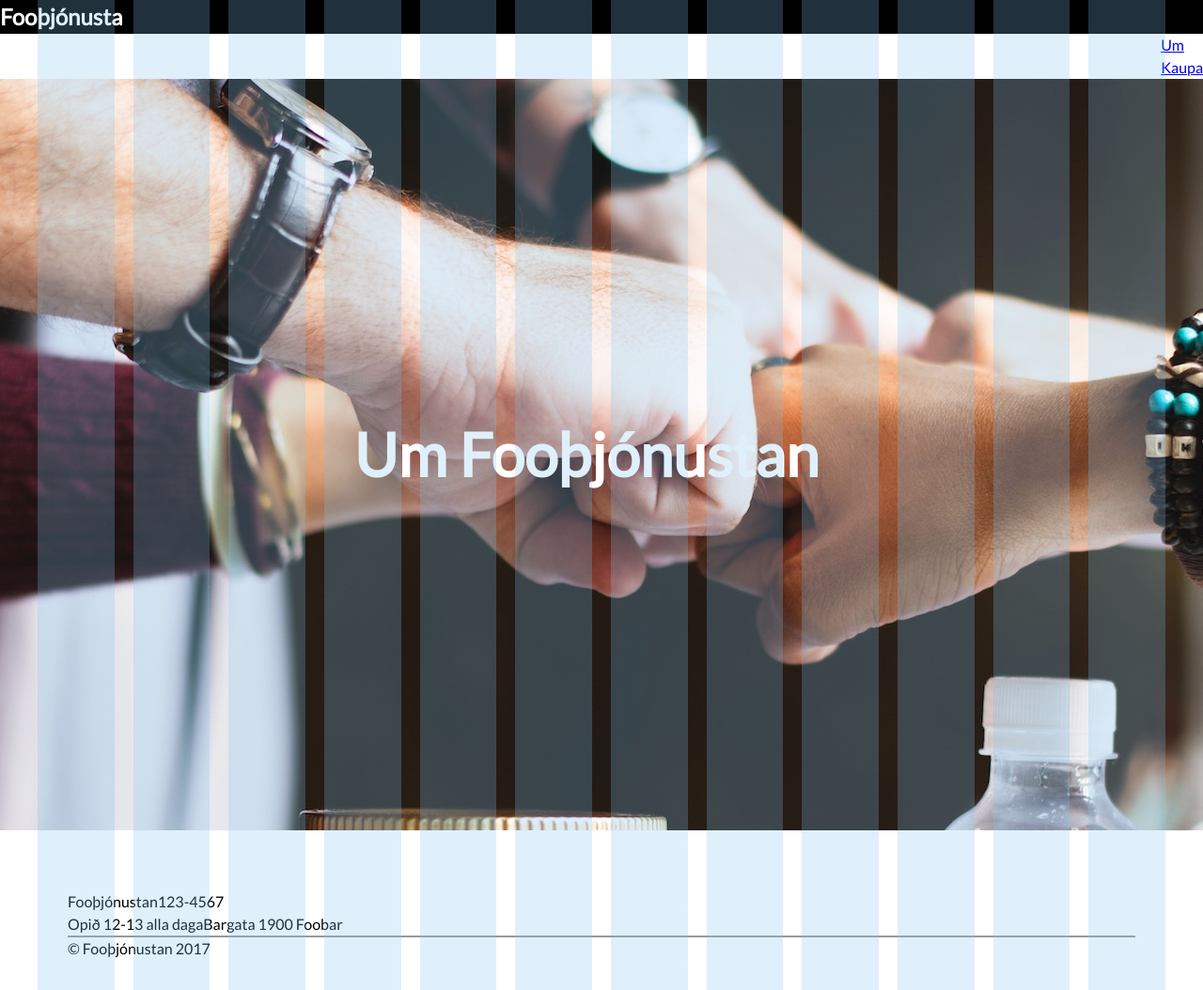
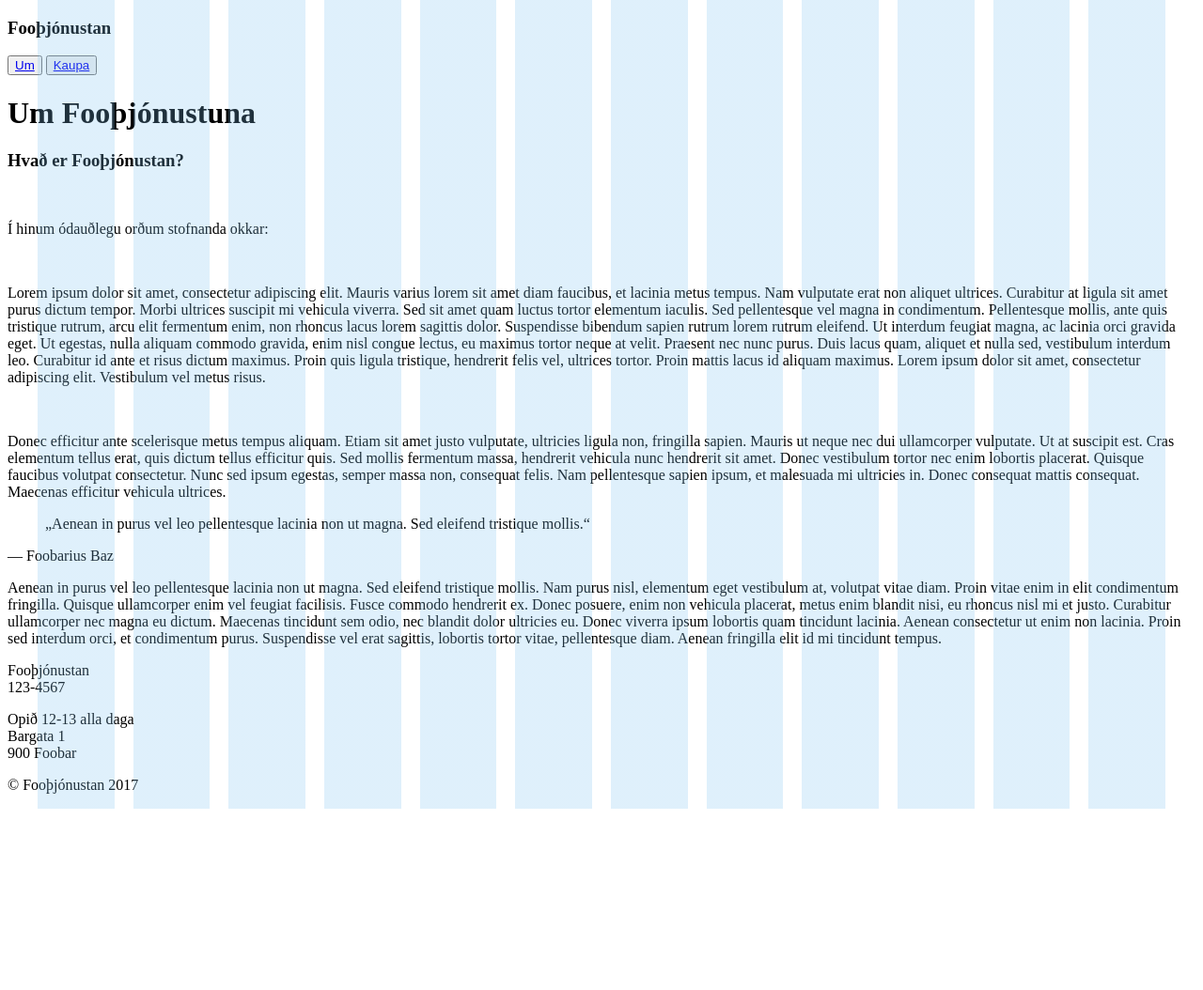
Before and after one commit to ssp5/stortverk, a plain HTML site: page about.html in a window 1280 px wide. Shown: the whole page at 94% size. After the commit the page ends 861 px from the top, so only its background shows below. Drawn offline with Linux system fonts and the light colour scheme.

Commit message:
Update about.html

```diff
--- a/about.html
+++ b/about.html
@@ -7,49 +7,61 @@
     <link href="https://fonts.googleapis.com/css?family=Lato%7CMerriweather" rel="stylesheet">
     <!-- <link rel="stylesheet" href="styleguide.css"> við erum ekki með þessa skrá-->
     <link rel="stylesheet" href="grid.css">
-    <link rel="stylesheet" href="styles.css">
+    <link rel="stylesheet" href="about.css">
   </head>
   <body>
-    <nav>
-      <h1>Fooþjónusta</h1>
-      <div class="right">
-        <ul>
-          <li>
-            <a href="about.html">Um</a>
-          </li>
-          <li>
-            <a href="kaupa.html">Kaupa</a>
-          </li>
-        </ul>
-      </div>
-    </nav>
 
-    <header class="header header3">
-      <div class="content"> <!-- ath kannski er betra að klasinn heiti header__content-->
-        <h2>Um Fooþjónustan</h2>
-      </div>
-    </header>
+      <div class="grid">
+
+        <div class="top">
+
+          <h3 class="heading top__heading">Fooþjónustan</h3>
+
+          <div class="top__buttons">
+            <button class="button__1"><a href="about.html">Um</a></button>
+            <button class="button__2"><a href="kaupa.html">Kaupa</a></button>
+          </div>
+        </div>
+        <header>
+          <h1>Um Fooþjónustuna</h1>
+        </header>
+
 
     <main>
 
+      <div class="meginmal">
+        <h3 class="heading heading--three">Hvað er Fooþjónustan?</h3>
+        <br>
+        <p>Í hinum ódauðlegu orðum stofnanda okkar:</p>
+        <br>
+        <p>Lorem ipsum dolor sit amet, consectetur adipiscing elit. Mauris varius lorem sit amet diam faucibus, et lacinia metus tempus. Nam vulputate erat non aliquet ultrices. Curabitur at ligula sit amet purus dictum tempor. Morbi ultrices suscipit mi vehicula viverra. Sed sit amet quam luctus tortor elementum iaculis. Sed pellentesque vel magna in condimentum. Pellentesque mollis, ante quis tristique rutrum, arcu elit fermentum enim, non rhoncus lacus lorem sagittis dolor. Suspendisse bibendum sapien rutrum lorem rutrum eleifend. Ut interdum feugiat magna, ac lacinia orci gravida eget. Ut egestas, nulla aliquam commodo gravida, enim nisl congue lectus, eu maximus tortor neque at velit. Praesent nec nunc purus. Duis lacus quam, aliquet et nulla sed, vestibulum interdum leo. Curabitur id ante et risus dictum maximus. Proin quis ligula tristique, hendrerit felis vel, ultrices tortor. Proin mattis lacus id aliquam maximus. Lorem ipsum dolor sit amet, consectetur adipiscing elit. Vestibulum vel metus risus.
+        </p>
+        <br>
+        <div class="row">
+          <div class="col col-5">
+            <p>Donec efficitur ante scelerisque metus tempus aliquam. Etiam sit amet justo vulputate, ultricies ligula non, fringilla sapien. Mauris ut neque nec dui ullamcorper vulputate. Ut at suscipit est. Cras elementum tellus erat, quis dictum tellus efficitur quis. Sed mollis fermentum massa, hendrerit vehicula nunc hendrerit sit amet. Donec vestibulum tortor nec enim lobortis placerat. Quisque faucibus volutpat consectetur. Nunc sed ipsum egestas, semper massa non, consequat felis. Nam pellentesque sapien ipsum, et malesuada mi ultricies in. Donec consequat mattis consequat. Maecenas efficitur vehicula ultrices.</p>
+          </div>
+          <div class="col col-7 block">
+            <blockquote>„Aenean in purus vel leo pellentesque lacinia non ut magna. Sed eleifend tristique mollis.“</blockquote>
+            <p>— Foobarius Baz</p>
+          </div>
+        </div>
+        <p>Aenean in purus vel leo pellentesque lacinia non ut magna. Sed eleifend tristique mollis. Nam purus nisl, elementum eget vestibulum at, volutpat vitae diam. Proin vitae enim in elit condimentum fringilla. Quisque ullamcorper enim vel feugiat facilisis. Fusce commodo hendrerit ex. Donec posuere, enim non vehicula placerat, metus enim blandit nisi, eu rhoncus nisl mi et justo. Curabitur ullamcorper nec magna eu dictum. Maecenas tincidunt sem odio, nec blandit dolor ultricies eu. Donec viverra ipsum lobortis quam tincidunt lacinia. Aenean consectetur ut enim non lacinia. Proin sed interdum orci, et condimentum purus. Suspendisse vel erat sagittis, lobortis tortor vitae, pellentesque diam. Aenean fringilla elit id mi tincidunt tempus.</p>
+      </div>
+      </main>
+      <footer>
+        <div class="row footer__1">
+          <div class="col col-6">
+            <p class=>Fooþjónustan<br>123-4567</p>
+          </div>
+          <div class="col col-6">
+            <p class=>Opið 12-13 alla daga<br>Bargata 1<br>900 Foobar</p>
+          </div>
+        </div>
+        <p class="endir">© Fooþjónustan 2017</p>
+      </footer>
+    </div>
 
 
-      <footer class="footer">
-        <div class="footer__content">
-          <p>Fooþjónustan</p>
-          <p>123-4567</p>
-        </div>
-        <div class="footer__content">
-          <p>Opið 12-13 alla daga</p>
-          <p>Bargata 1</p>
-          <p>900 Foobar</p>
-        </div>
-        <!-- Við getum skýrt þetta eitthvað annað -->
-        <div class="footer__content2">
-          <p>© Fooþjónustan 2017</p>
-        </div>
-      </footer>
-
-    </main>
   </body>
   </html>
```
